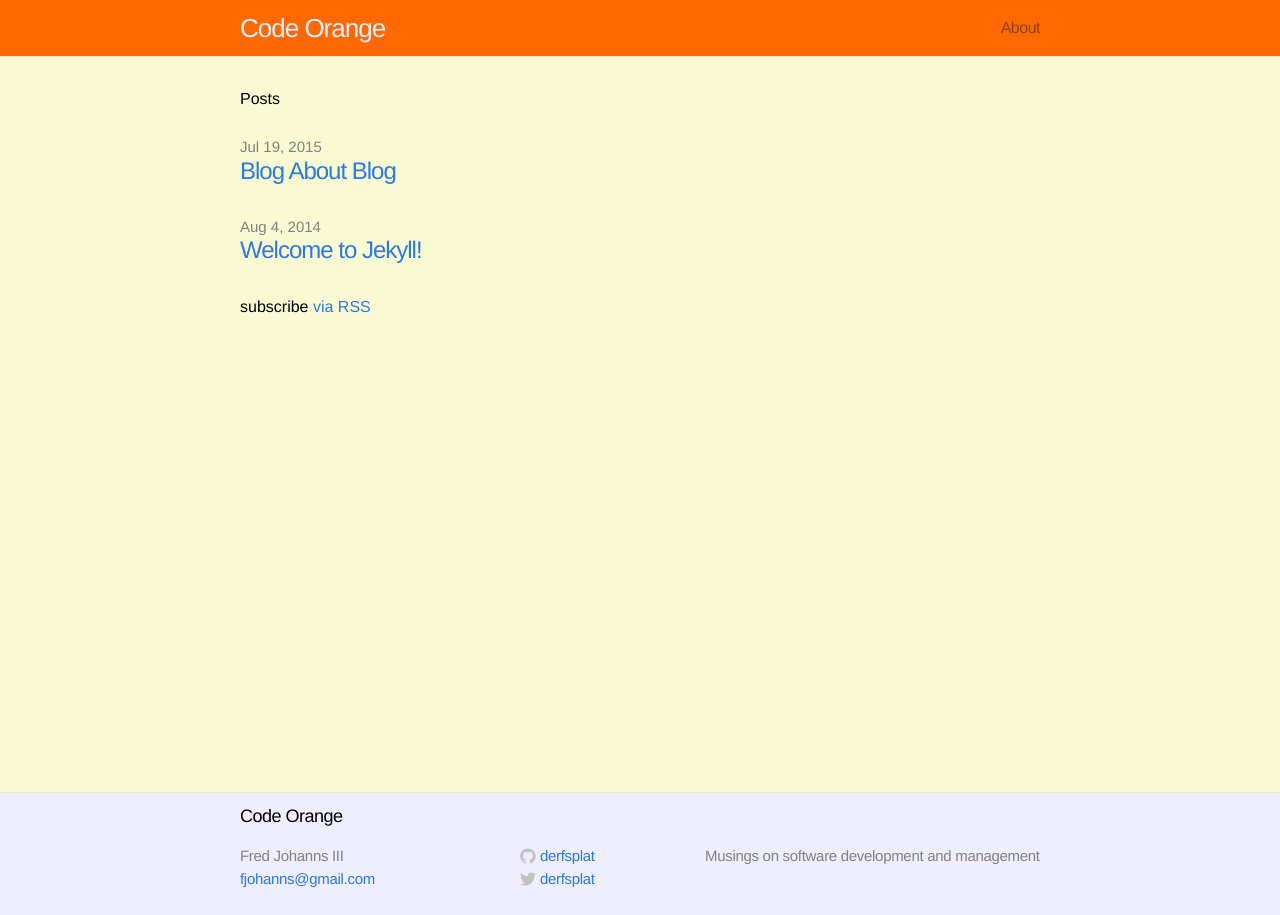
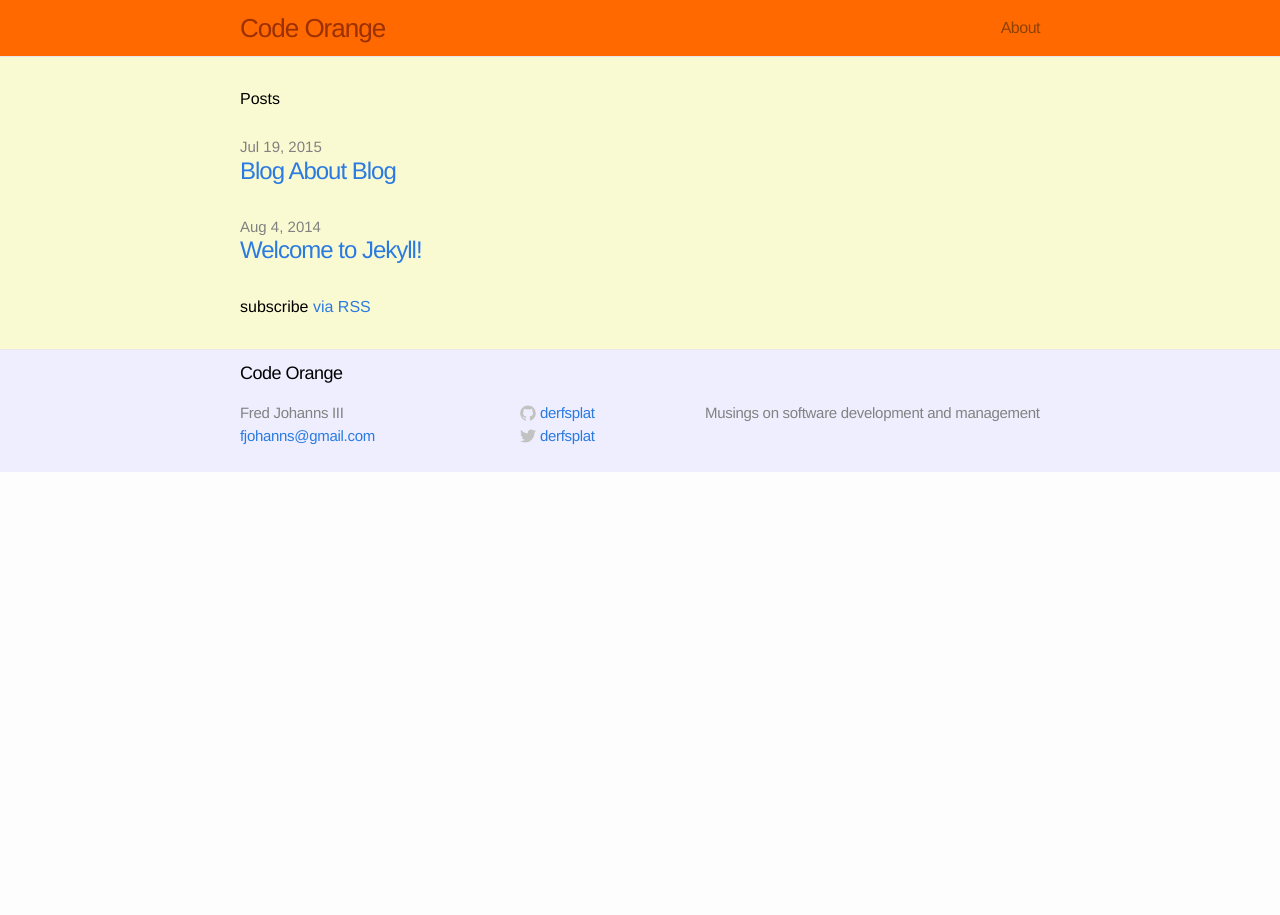
Before and after one commit to derfsplat/derfsplat.github.io, a Jekyll site: the page built from index.html, in a window 1280 px wide. Built offline with Jekyll 4.4.1, drawn with Linux system fonts in a browser that asks for light colours.

Commit message:
wip: style tweaks

```diff
--- a/css/main.css
+++ b/css/main.css
@@ -50,7 +50,7 @@ a:visited { color: #205caa; }
 .site-title:hover,
 .site-title:visited {
   display: block;
-  color: #eef;
+  color: #9B3000;
   font-size: 26px;
   letter-spacing: -1px;
   float: left;
@@ -138,7 +138,6 @@ a:visited { color: #205caa; }
 .page-content {
   padding: 30px 0;
   background-color: lightgoldenrodyellow;
-  height: 75vh;
 }
 
 
@@ -232,6 +231,7 @@ a:visited { color: #205caa; }
   border-width: 1px;
   border-radius: 5px;
   overflow: hidden;
+  background-color: #F5F5F5;
 }
 
 .post pre,
```
